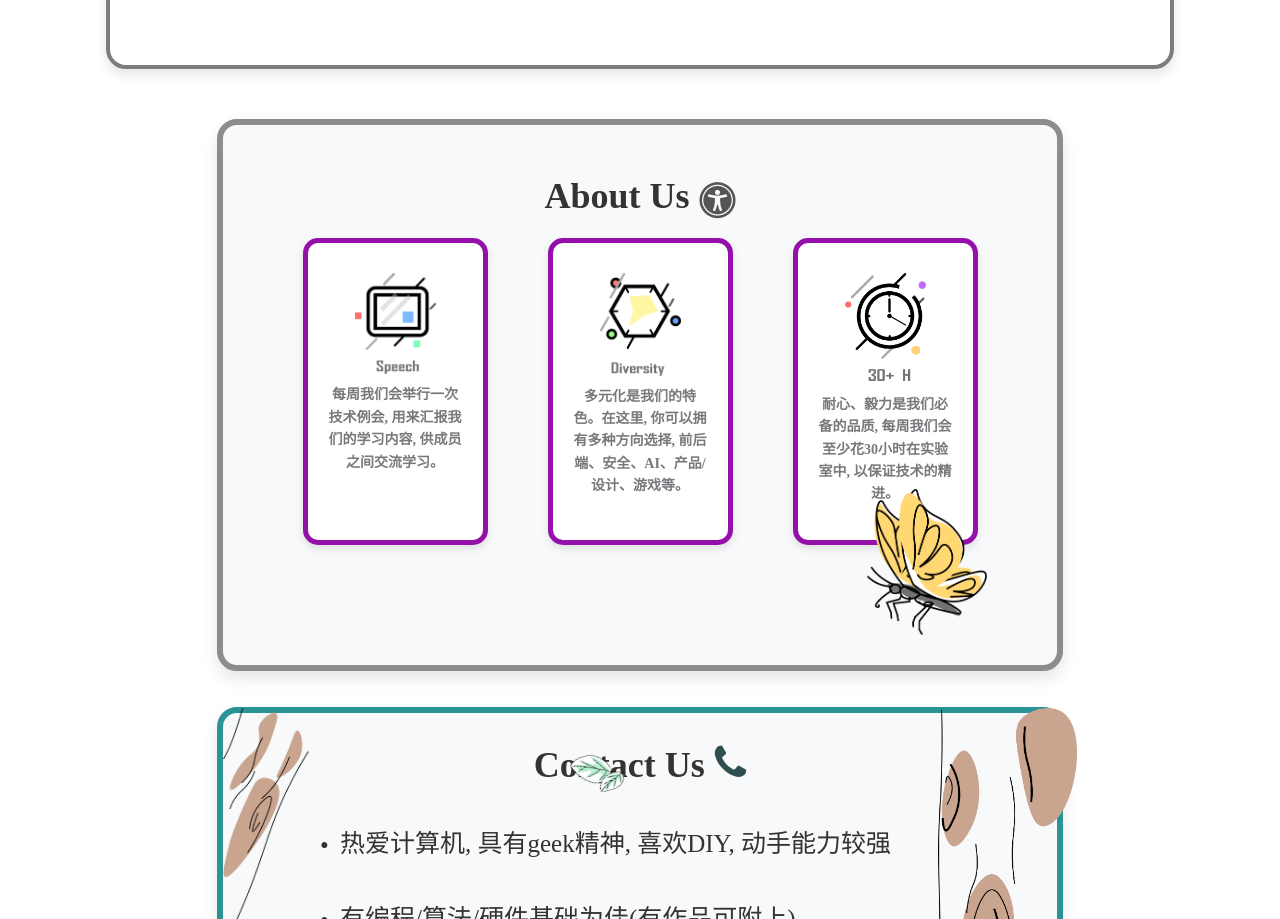
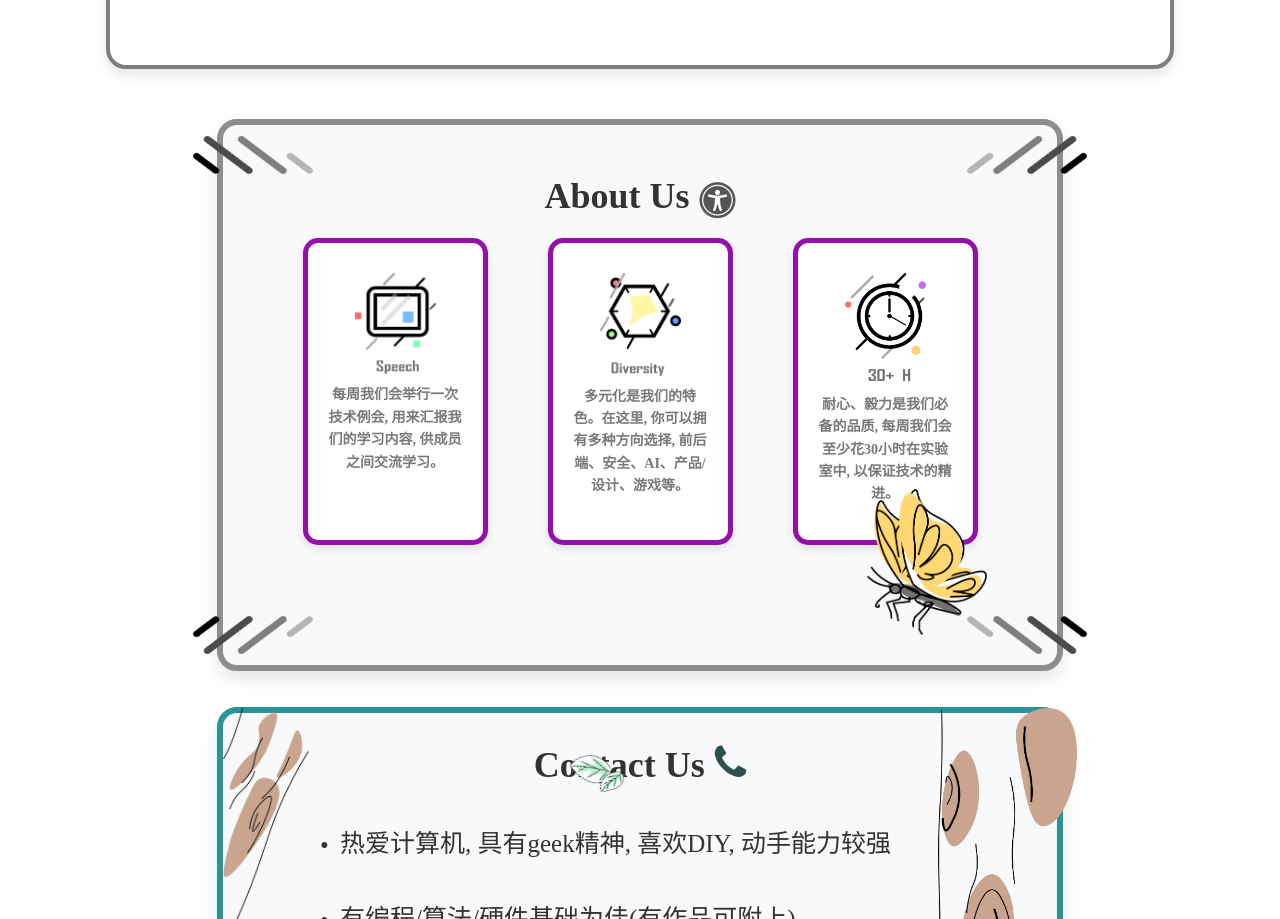
Before and after one commit to ZhouQuan-7237/Tasks, a plain HTML site: page 阶段四学习成果/HTML/Geek.html in a window 1280 px wide. Shown: the part 3048-3967 px from the top of the page. Drawn offline with Linux system fonts and the light colour scheme.

Commit message:
添加About Us装饰部分之容器四角斜线装饰图片

```diff
--- a/阶段四学习成果/css/Geek_pc.css
+++ b/阶段四学习成果/css/Geek_pc.css
@@ -431,7 +431,7 @@ html, body {
     position: absolute; /* 使用绝对定位 */
     width: 120px;  /* 设置宽度。“px”：设置元素宽度固定大小;“%”：设置元素宽度相对于父容器宽度的百分比 */
     height: 120px; /* 设置高度。“px”：设置元素高度固定大小;“%”：设置元素高度相对于父容器高度的百分比*/
-    background: url() no-repeat center center; /* 引入背景图片,设置不重复,且在容器中水平和垂直居中显示 */
+    background: url('../images/decoration_Decoration.png') no-repeat center center; /* 引入背景图片,设置不重复,且在容器中水平和垂直居中显示 */
     background-size: contain;  /* 设置背景图片适应容器的大小 */
     z-index: 10; /* 设置堆叠层级。堆叠层级越大,图层越靠上 */
 }
```
Also changed, not shown: 阶段四学习成果/HTML/Geek.html (line endings or trailing spaces).
